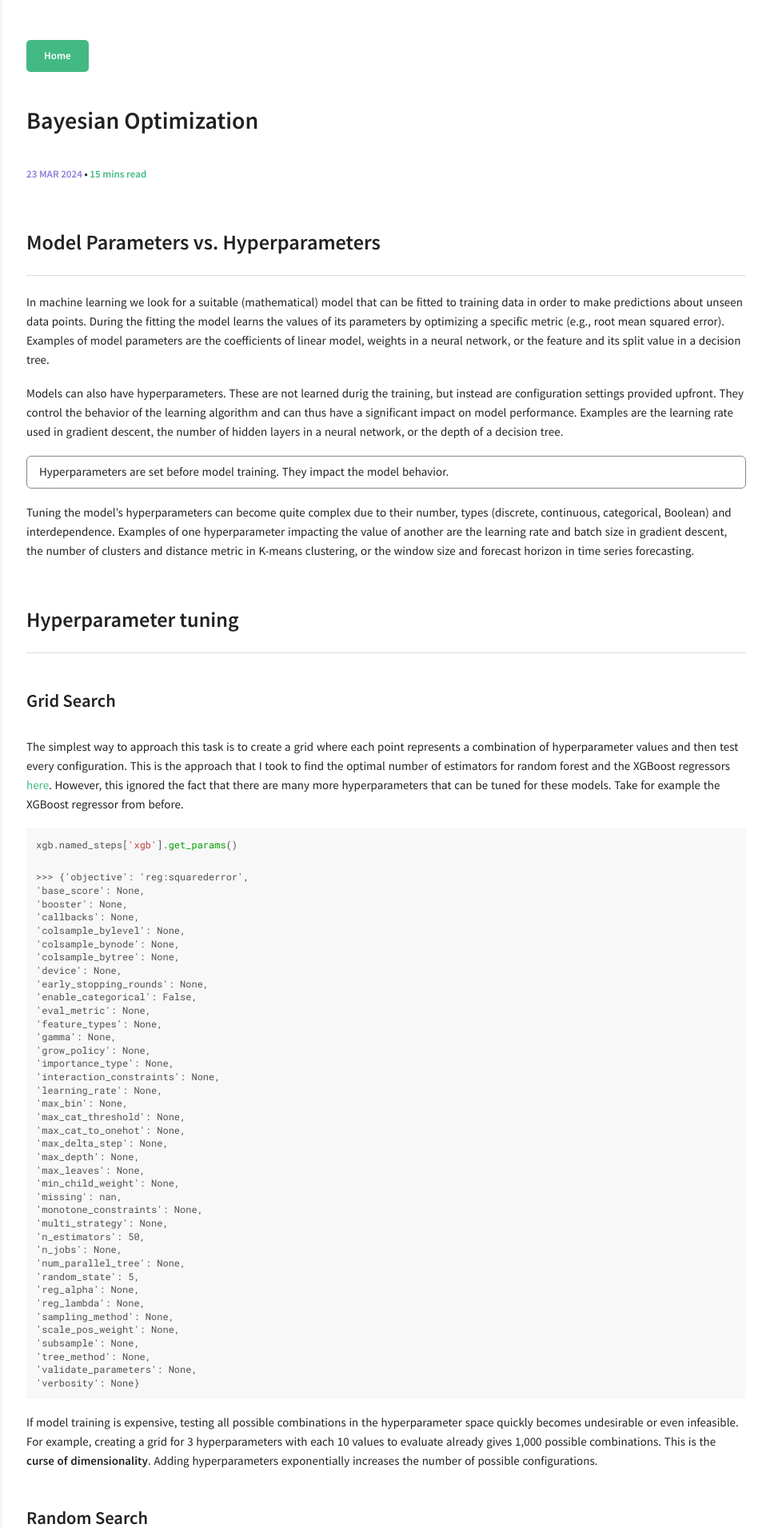
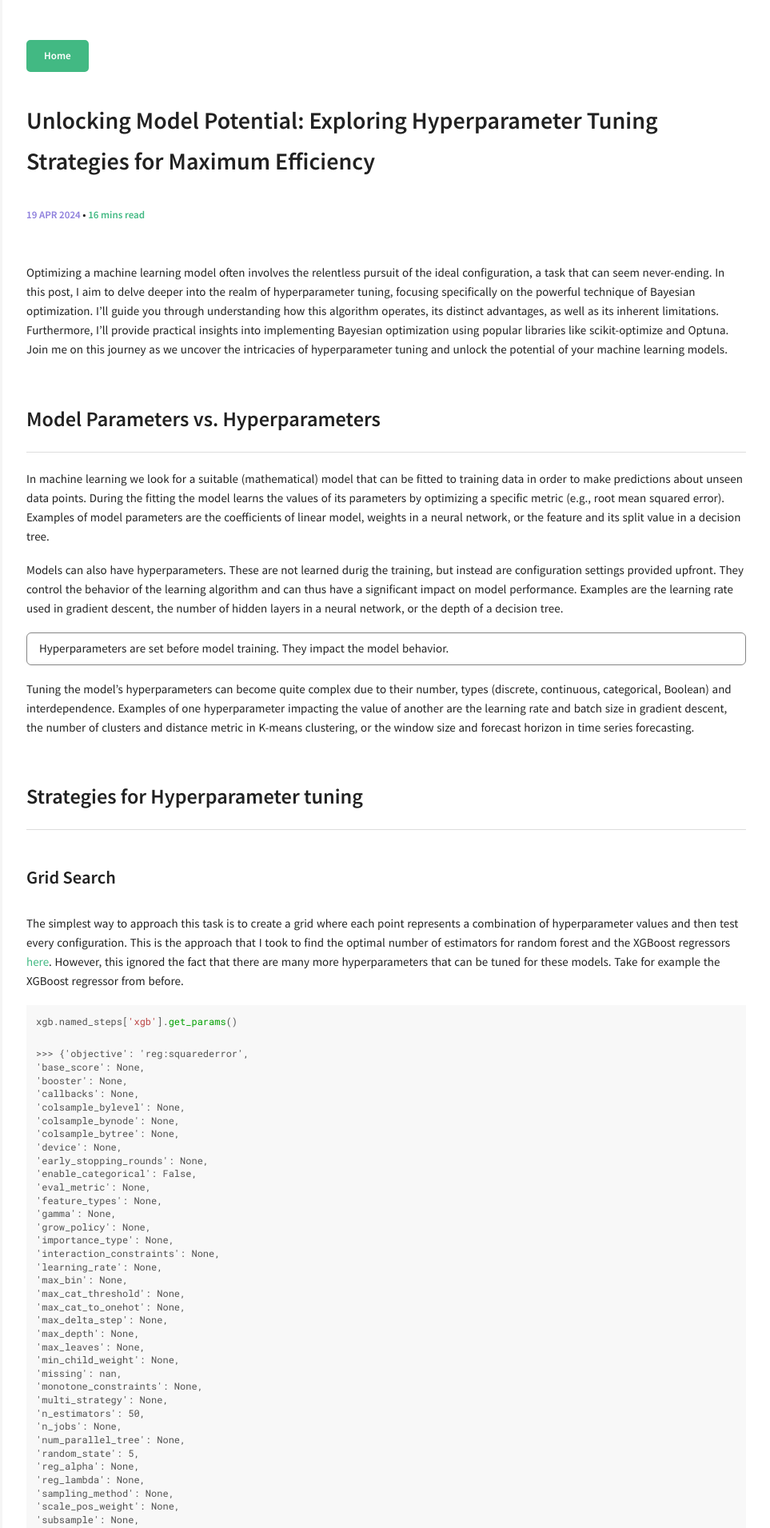
Before and after one commit to MatthN/MatthN.github.io, a Jekyll site: the page built from _posts/2024-04-19-Bayesian_optimization.markdown, in a window 1280 px wide. Shown: the top 1911 px of the page at 80% size, without its empty margins (317-1280 px from the left). Built offline with Jekyll 4.4.1, drawn with Linux system fonts in a browser that asks for light colours; some of the changed text lies outside the part shown.

Commit message:
post Bayesian Optimization

````diff
--- a/_posts/2024-03-23-Bayesian_optimization.markdown
+++ b/_posts/2024-04-19-Bayesian_optimization.markdown
@@ -1,15 +1,17 @@
 ---
 layout: post
-title: "Bayesian Optimization"
-excerpt: "Test"
+title: "Unlocking Model Potential: Exploring Hyperparameter Tuning Strategies for Maximum Efficiency"
+excerpt: "Optimizing a machine learning model often involves the relentless pursuit of the ideal configuration, a task that can seem never-ending. In this post, I aim to delve deeper into the realm of hyperparameter tuning, focusing specifically on the powerful technique of Bayesian optimization. I'll guide you through understanding how this algorithm operates, its distinct advantages, as well as its inherent limitations. Furthermore, I'll provide practical insights into implementing Bayesian optimization using popular libraries like scikit-optimize and Optuna. Join me on this journey as we uncover the intricacies of hyperparameter tuning and unlock the potential of your machine learning models."
 categories: [Data Science]
-tags: [optimization, Bayesian optimization]
+tags: [hyperparameter tuning, Bayesian optimization, scikit-optimize, optuna, xgboost]
 comments: true
 image:
   feature:
   credit:
   creditlink:
 ---
+
+Optimizing a machine learning model often involves the relentless pursuit of the ideal configuration, a task that can seem never-ending. In this post, I aim to delve deeper into the realm of hyperparameter tuning, focusing specifically on the powerful technique of Bayesian optimization. I'll guide you through understanding how this algorithm operates, its distinct advantages, as well as its inherent limitations. Furthermore, I'll provide practical insights into implementing Bayesian optimization using popular libraries like scikit-optimize and Optuna. Join me on this journey as we uncover the intricacies of hyperparameter tuning and unlock the potential of your machine learning models.
 
 ## Model Parameters vs. Hyperparameters
 In machine learning we look for a suitable (mathematical) model that can be fitted to training data in order to make predictions about unseen data points. During the fitting the model learns the values of its parameters by optimizing a specific metric (e.g., root mean squared error). Examples of model parameters are the coefficients of linear model, weights in a neural network, or the feature and its split value in a decision tree.
@@ -21,7 +23,7 @@
 
 Tuning the model's hyperparameters can become quite complex due to their number, types (discrete, continuous, categorical, Boolean) and interdependence. Examples of one hyperparameter impacting the value of another are the learning rate and batch size in gradient descent, the number of clusters and distance metric in K-means clustering, or the window size and forecast horizon in time series forecasting.
 
-## Hyperparameter tuning
+## Strategies for Hyperparameter tuning
 ### Grid Search
 The simplest way to approach this task is to create a grid where each point represents a combination of hyperparameter values and then test every configuration. This is the approach that I took to find the optimal number of estimators for random forest and the XGBoost regressors [here]({{ site.url }}/articles/2024-03/Predicting-house-prices). However, this ignored the fact that there are many more hyperparameters that can be tuned for these models. Take for example the XGBoost regressor from before.
 
@@ -301,8 +303,11 @@
 study.optimize(objective, n_trials=10)
 ```
 
+Optuna does not seem to have as many configuration options here. The acquisition function is the log expected improvement. There does not seem to be a way to set $$\xi$$. The kernel is a Matern kernel and also this does not seem configurable.
+
 ## Conclusion
-Once the hyperparameter space becomes large there can be a clear upside to using Bayesian optimization compared to random search or grid search. The algorithm explores the search space in a more efficient way. This comes with the downside that parallelization is much more difficult.
+As the hyperparameter space expands, Bayesian optimization emerges as a compelling choice over other methods like random search or grid search. Its ability to navigate the search space efficiently offers a clear advantage. However, it's essential to acknowledge that this efficiency comes at a cost – the complexity of parallelization increases significantly. Despite this challenge, there is a clear benefit of using Bayesian optimization in optimizing complex machine learning models. By understanding its nuances and leveraging its strengths, practitioners can unlock the full potential of their models and pave the way for groundbreaking advancements in the field of machine learning.
+
 
 ## Resources
 - [Liu, P. (2023). Bayesian Optimization: Theory and Practice Using Python (1st ed.). Apress Berkeley, CA. https://doi.org/10.1007/978-1-4842-9063-7](https://doi.org/10.1007/978-1-4842-9063-7)
````
